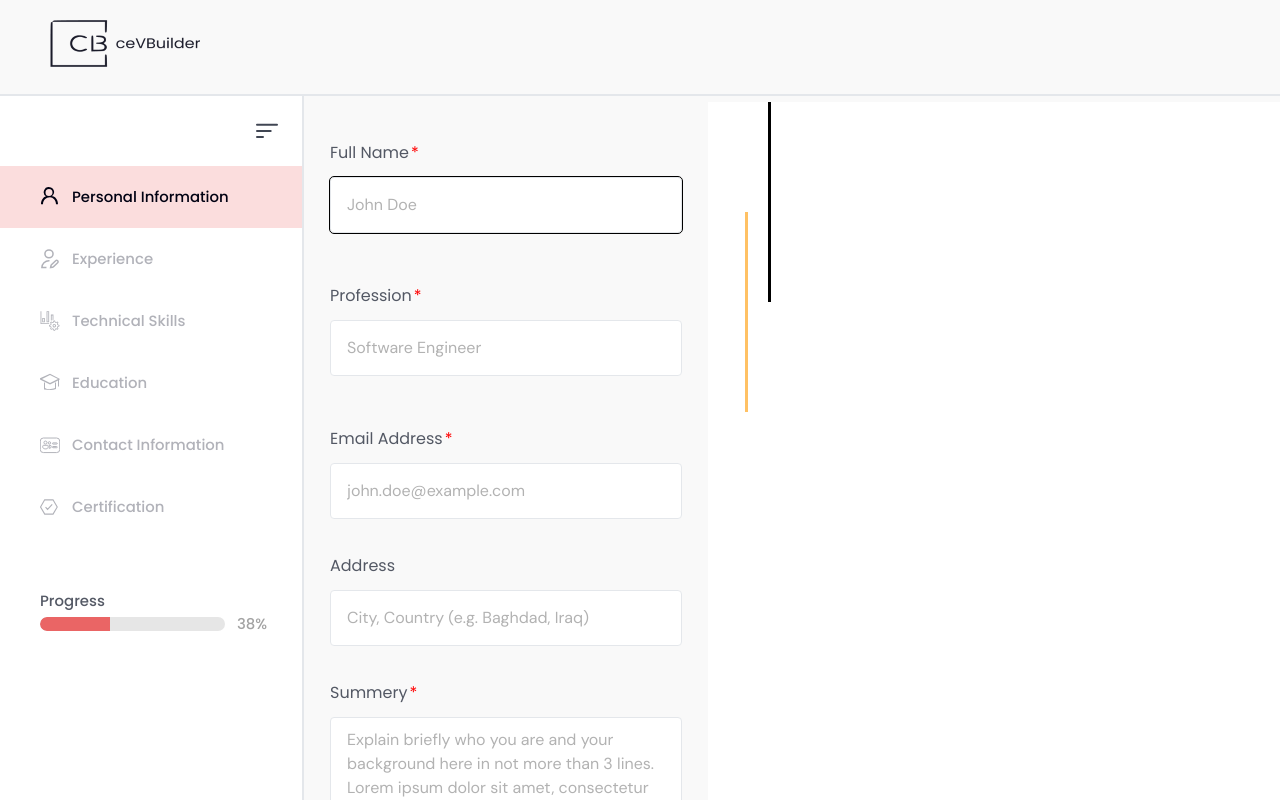
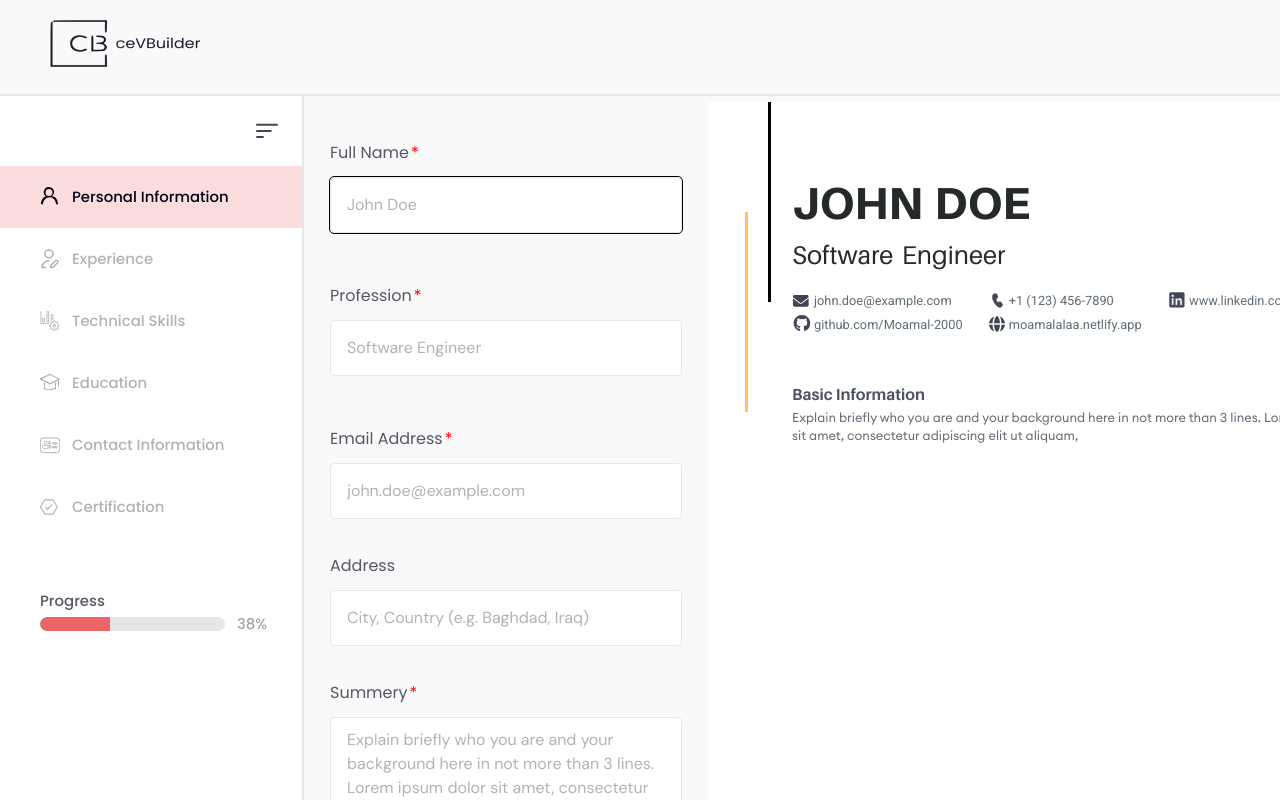
Before and after one commit to Moamal-2000/resume-builder, a Next.js app: page /builder in a window 1280 px wide. Shown: the top 800 px of the page. Built offline with nearby package versions, Linux system fonts and the light colour scheme.

Commit message:
feat(LiveResume2): add ProfileHeader component with styles aligned to resume design

```diff
--- a/src/components/BuilderPage/LiveResume2/LiveResume2.jsx
+++ b/src/components/BuilderPage/LiveResume2/LiveResume2.jsx
@@ -1,11 +1,12 @@
 import s from "./LiveResume2.module.scss";
+import ProfileHeader from "./ProfileHeader/ProfileHeader";
 import ResumeLines from "./ResumeLines/ResumeLines";
 
 const LiveResume2 = () => {
   return (
     <section className={s.liveResume}>
       <ResumeLines />
-      {/* <ProfileHeader /> */}
+      <ProfileHeader />
       {/* <TechSkills /> */}
       {/* <Education /> */}
       {/* <Certifications /> */}
--- a/src/components/BuilderPage/LiveResume2/ProfileHeader/ProfileHeader.jsx
+++ b/src/components/BuilderPage/LiveResume2/ProfileHeader/ProfileHeader.jsx
@@ -8,15 +8,15 @@ import s from "./ProfileHeader.module.scss";
 const ProfileHeader = () => {
   const { personalInfoInputs, contactInfoInputs } = useFormsStore((s) => s);
 
-  const { fullName, profession, email, address, summery } =
+  const { fullName, profession, email, summery } =
     getInputValuesByName(personalInfoInputs);
 
   const contactInfoData = getContactInfo(contactInfoInputs, email);
 
   return (
     <section className={s.profileHeader}>
-      <h2>{fullName}</h2>
-      <h2>{profession}</h2>
+      <h2 className={s.name}>{fullName}</h2>
+      <h2 className={s.profession}>{profession}</h2>
 
       <ul className={s.socialMedia}>
         {contactInfoData.map(({ title, href, iconName, id }) => (
@@ -34,13 +34,8 @@ const ProfileHeader = () => {
         ))}
       </ul>
 
-      <div className={s.textBox}>
-        <h2>Address</h2>
-        <p>{address}</p>
-      </div>
-
-      <div className={s.textBox}>
-        <h2>Summery</h2>
+      <div className={s.summery}>
+        <h2>Basic Information</h2>
         <p>{summery}</p>
       </div>
     </section>
--- a/src/components/BuilderPage/LiveResume2/ProfileHeader/ProfileHeader.module.scss
+++ b/src/components/BuilderPage/LiveResume2/ProfileHeader/ProfileHeader.module.scss
@@ -1,61 +1,72 @@
 .profileHeader {
   min-height: 380px;
+  padding: 24px;
 }
 
 .profileHeader>h2 {
-  font-family: var(--roboto-font);
-  font-style: normal;
+  font-family: var(--aileron-font);
+  color: #26292a;
+  word-spacing: 3px;
+  margin-bottom: 20px;
+}
+
+.profileHeader .name {
+  font-size: 2.8rem;
+  font-weight: 800;
+  text-transform: uppercase;
+  line-height: 33px;
+}
+
+.profileHeader .profession {
+  font-size: 1.6rem;
   font-weight: 500;
-  font-size: 1.3rem;
-  line-height: 33px;
   text-transform: capitalize;
-  color: #393E4D;
 }
 
 .profileHeader .socialMedia {
   display: grid;
-  grid-template-columns: repeat(2, 1fr);
-  gap: 4px;
+  grid-template-columns: repeat(3, 1fr);
+  gap: 4px 24px;
   margin-block: 6px 14px;
-  width: 82%;
 }
 
 .profileHeader .media {
+  font-family: var(--roboto-font);
   display: flex;
   align-items: center;
-  gap: 7px;
+  gap: 2px;
   font-size: .8rem;
   text-wrap: nowrap;
   width: fit-content;
-  color: #545865;
+  color: #5e6c74;
 }
 
 .profileHeader svg {
   width: 20px;
   height: 20px;
-  stroke: #545865;
+  stroke: #5e6c74;
 }
 
-.profileHeader .textBox:not(:last-child) {
-  margin-bottom: 14px;
+.profileHeader .summery {
+  margin-top: 50px;
 }
 
-.profileHeader .textBox>h2 {
-  font-family: var(--poppins-font);
-  font-weight: 500;
+.profileHeader .summery>h2 {
+  font-family: var(--aileron-font);
+  font-weight: 700;
   font-size: 1rem;
-  line-height: 26px;
   color: #4d525f;
   text-transform: capitalize;
+  letter-spacing: .4;
 }
 
-.profileHeader .textBox>p {
+.profileHeader .summery>p {
   font-family: var(--euclid-circular-font);
   font-weight: 400;
   font-size: .8rem;
-  line-height: 22px;
+  line-height: 18px;
   color: #666a75;
-  max-width: 380px;
+  margin-top: 4px;
 
   hyphens: auto;
   overflow-wrap: break-word;
--- a/src/styles/_variables.scss
+++ b/src/styles/_variables.scss
@@ -2,5 +2,6 @@
   --poppins-font: 'Poppins', 'Segoe UI', Roboto, 'Helvetica Neue', Arial, sans-serif;
   --euclid-circular-font: 'Euclid Circular A', 'Circular Std', 'SF Pro Text', 'Segoe UI', Roboto, 'Helvetica Neue', Arial, sans-serif;
   --roboto-font: Roboto, 'Segoe UI', 'Helvetica Neue', Arial, sans-serif;
-  --dm-sans-font: DMSans, Inter, 'Segoe UI', Roboto, 'Helvetica Neue', sans-serif
+  --dm-sans-font: DMSans, Inter, 'Segoe UI', Roboto, 'Helvetica Neue', sans-serif;
+  --aileron-font: Aileron;
 }
```
